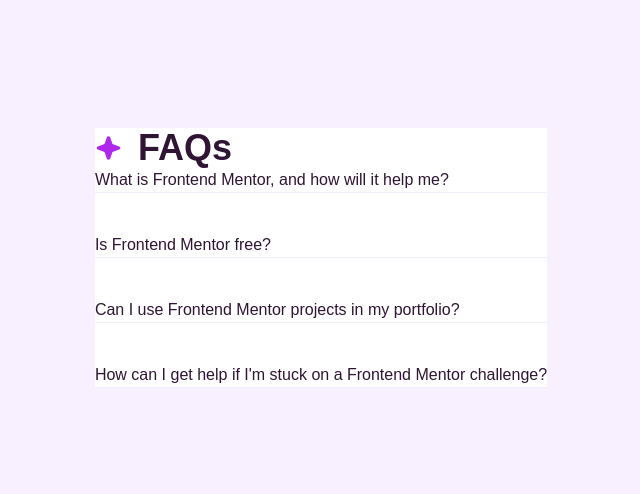
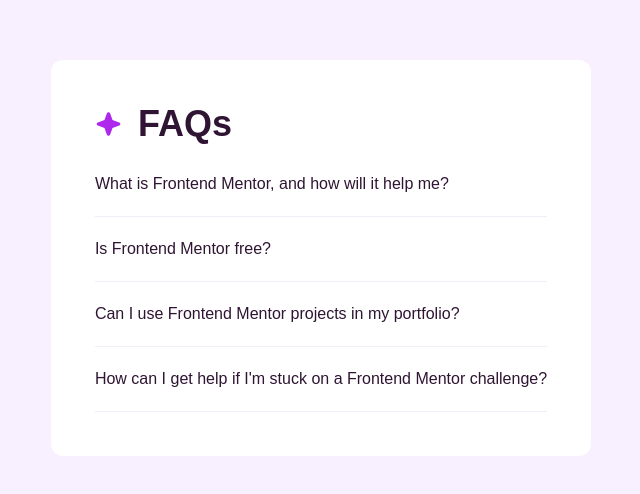
Before and after one commit to Maryiamreda/FAQ-accordion, a Next.js app: page / in a window 1280 px wide. Shown: the part 214-708 px from the top of the page, without its empty margins (319-959 px from the left). Built offline with nearby package versions, Linux system fonts and the light colour scheme.

Commit message:
display flex and box model

```diff
--- a/src/app/page.tsx
+++ b/src/app/page.tsx
@@ -3,16 +3,16 @@
 
 export default async function PostsPage() {
   return (
-    <div className="bg-white ">
-      <div className='flex flex-row gap-4'>
+    <div className="bg-white p-11  rounded-xl  ">
+      <div className='flex flex-row gap-4 mb-7'>
        <Image src={'/images/icon-star.svg'} alt={"ICON"} width="27" height="27" />
 
         <h1 className=' text-4xl font-bold text-[hsl(292, 42%, 14%)]'>FAQs</h1>
       </div>
       {faq && faq.length > 0 ? (
-        <div className='flex flex-col text-start gap-10 '>
+        <div className='flex flex-col text-start gap-5 '>
           {faq.map((faq, index) => (
-            <div key={index} className="border-b-[0.01px] border-b-light-grayish-blue">
+            <div key={index} className="border-b-[0.01px] border-b-light-grayish-blue pb-5">
               <h1 className="">{faq.question}</h1>
             </div>
           ))}
```
